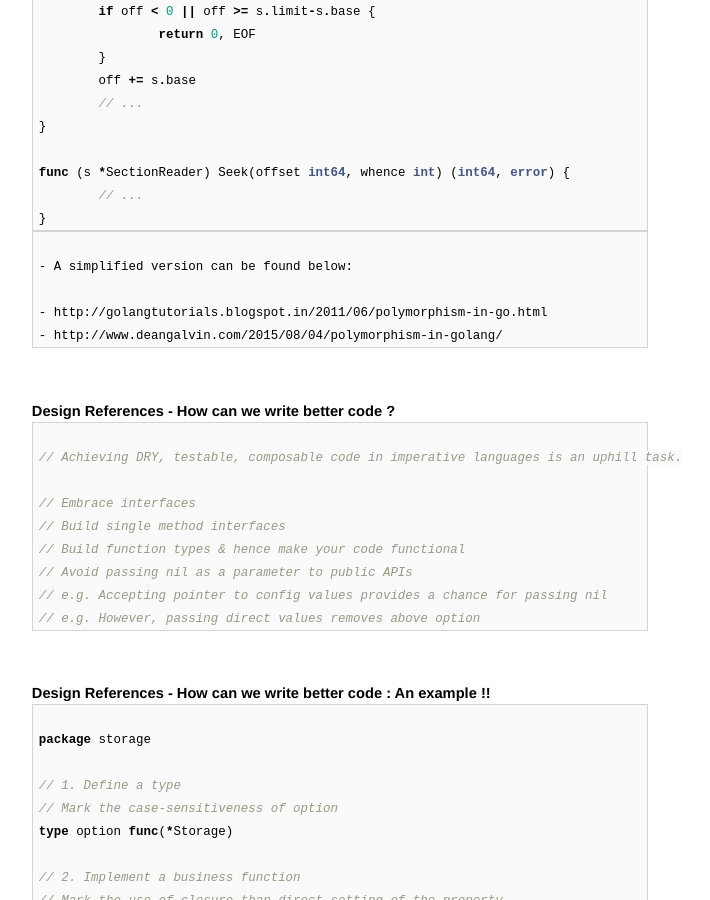
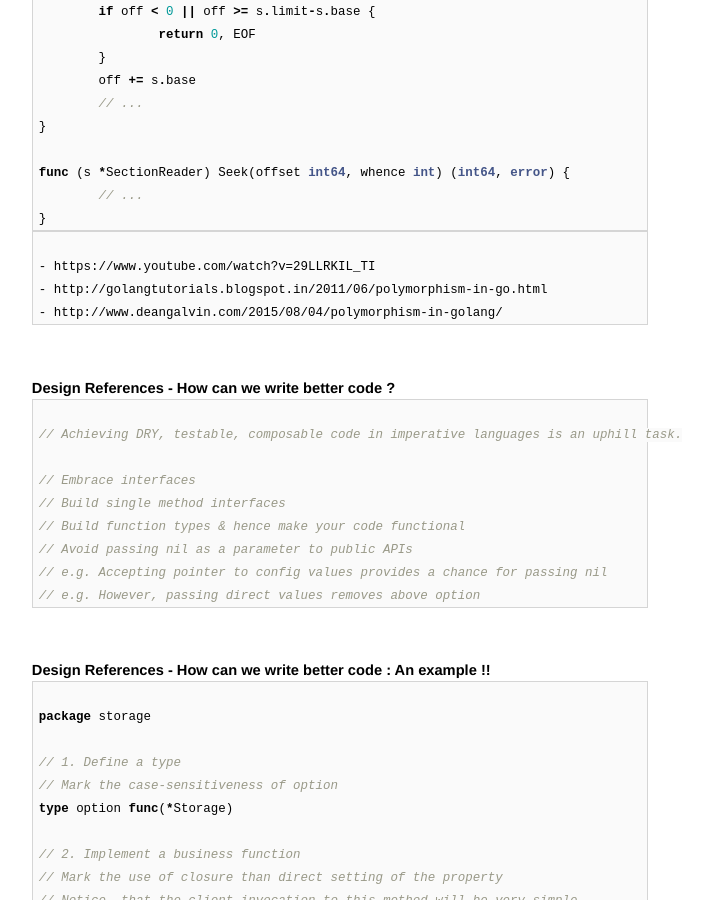
Before and after one commit to AmitKumarDas/amitkumardas.github.io, a Jekyll site: the page built from _posts/2016-07-14-my-golang-refresher.md, in a window 1280 px wide and 900 px high, scrolled down 2952 px. Shown: the whole window, without its empty margins (300-1010 px from the left). Built offline with Jekyll 4.4.1, drawn with Linux system fonts in a browser that asks for light colours.

Commit message:
Update 2016-07-14-my-golang-refresher.md

````diff
--- a/_posts/2016-07-14-my-golang-refresher.md
+++ b/_posts/2016-07-14-my-golang-refresher.md
@@ -150,8 +150,7 @@ func (s *SectionReader) Seek(offset int64, whence int) (int64, error) {
 
 ```
 
-- A simplified version can be found below:
-
+- https://www.youtube.com/watch?v=29LLRKIL_TI
 - http://golangtutorials.blogspot.in/2011/06/polymorphism-in-go.html
 - http://www.deangalvin.com/2015/08/04/polymorphism-in-golang/
 ```
````
